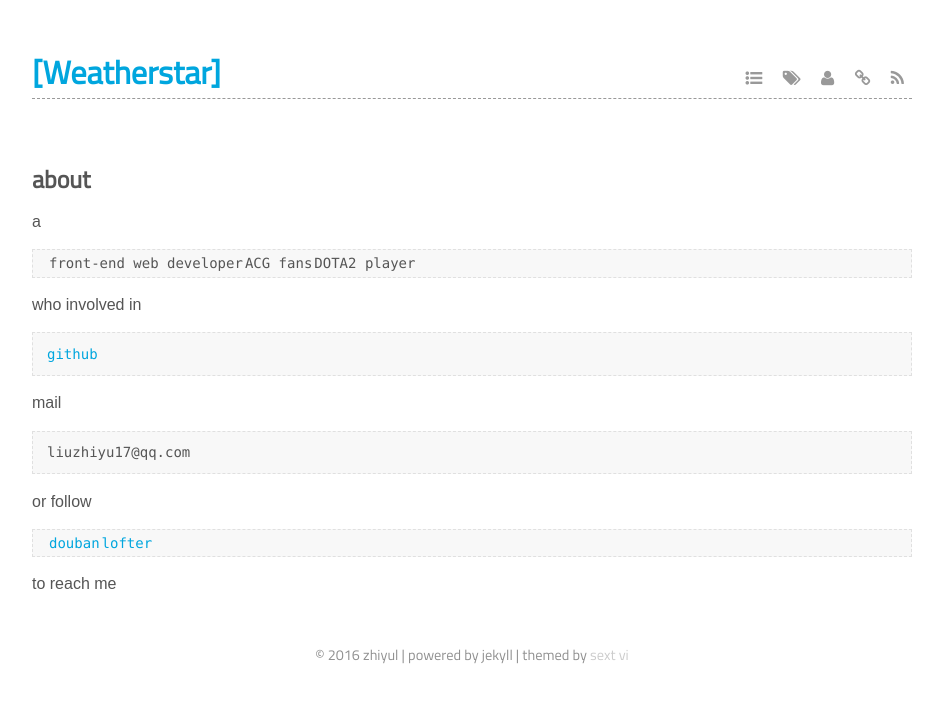
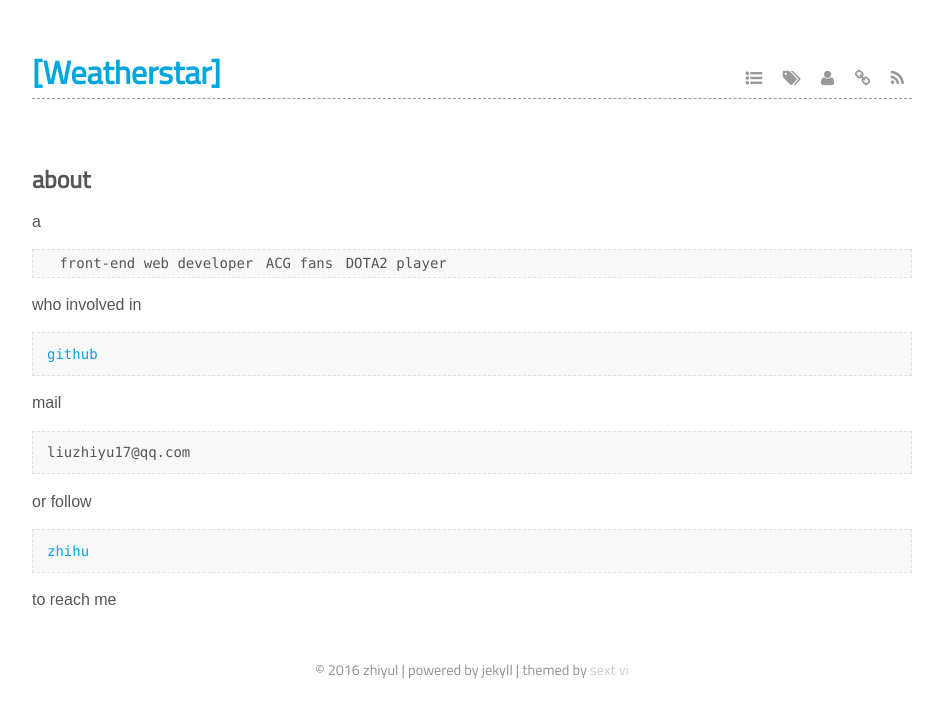
Before and after one commit to zhiyul/zhiyul.github.io, a Jekyll site: the page built from about.markdown, in a window 1280 px wide. Shown: the top 718 px of the page, without its empty margins (168-1111 px from the left). Built offline with Jekyll 4.4.1, drawn with Linux system fonts in a browser that asks for light colours; some web fonts are replaced.

Commit message:
change about me

```diff
--- a/about.markdown
+++ b/about.markdown
@@ -5,7 +5,7 @@ layout: page
 
 a
 
->  | front-end web developer | ACG fans | DOTA2 player |
+>  || front-end web developer || ACG fans || DOTA2 player ||
 
 who involved in
 
@@ -17,6 +17,6 @@ mail
 
 or follow
 
-> [douban](http://www.douban.com/people/zhiyul/) | [lofter](http://zhiyul.lofter.com/)
+> [zhihu](https://www.zhihu.com/people/liu-zhi-yu-99)
 
 to reach me
```
